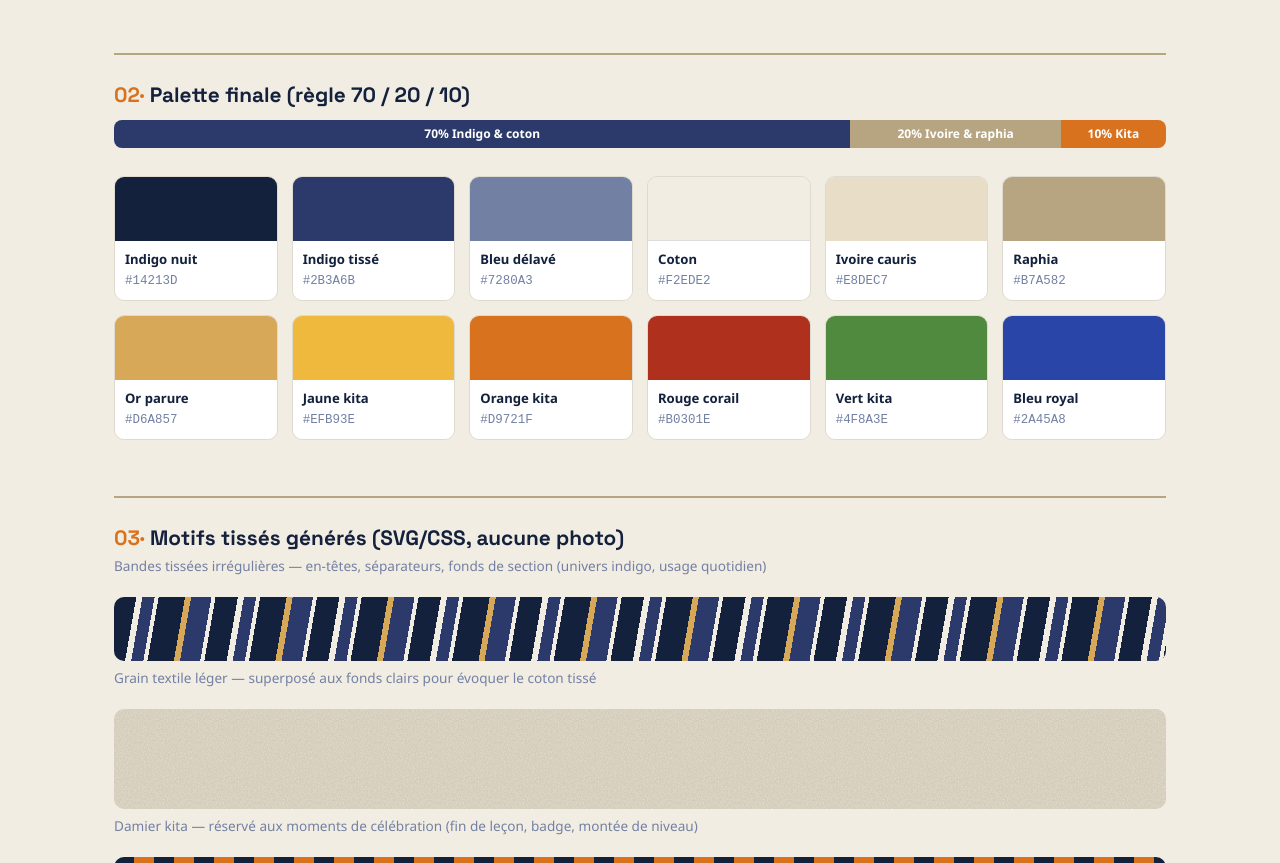
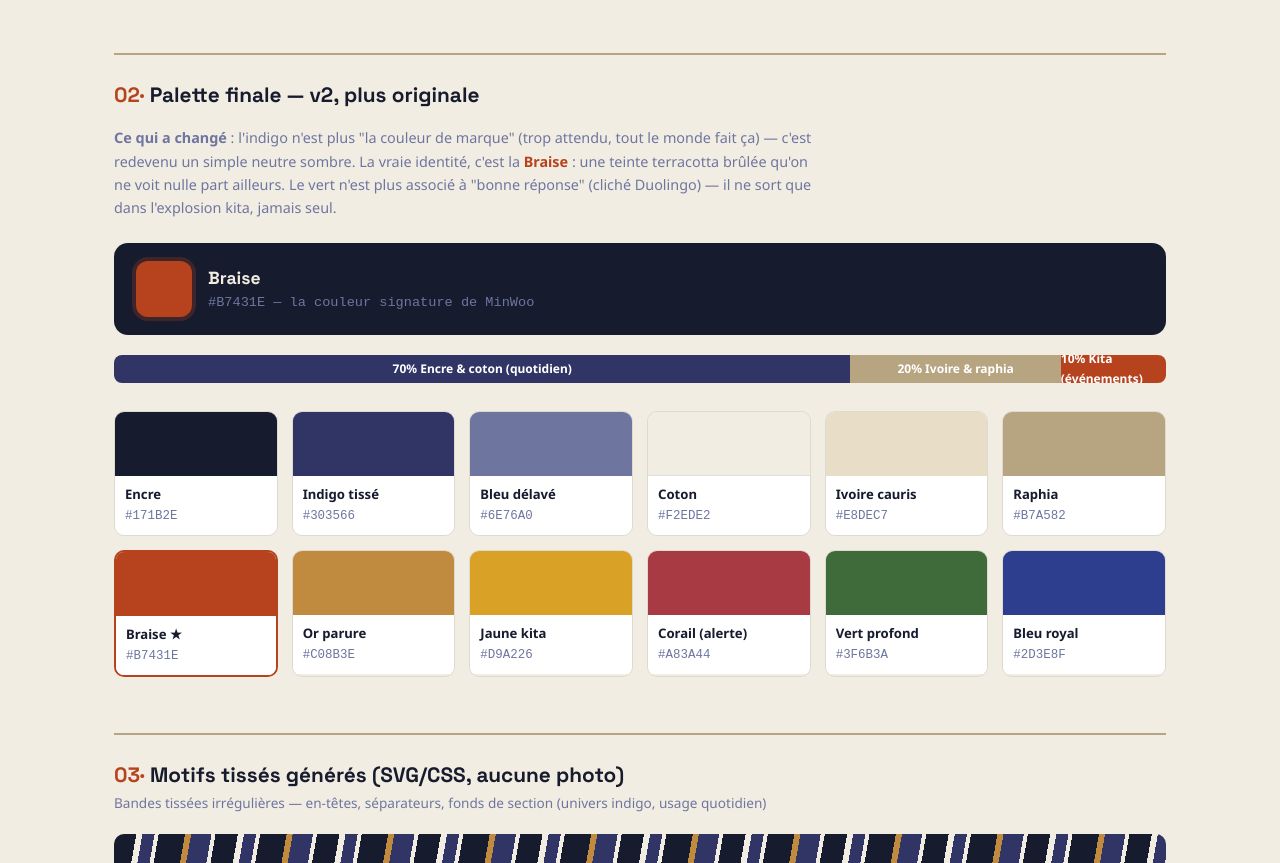
Before and after one commit to VehiZohJunior/MinWoo, a plain HTML site: page references/palette-preview.html in a window 1280 px wide. Shown: the part 778-1641 px from the top of the page. Drawn offline with Linux system fonts and the light colour scheme; a web font is replaced by a local one.

Commit message:
Rework palette v2 for originality: drop generic SaaS color template
Retire indigo-as-primary-blue and orange-as-CTA (too close to the
standard SaaS template), introduce Braise (#B7431E) as MinWoo's
single signature color, and remove the Duolingo-style
green-means-correct convention in favor of the cauris-fill mechanic.

Co-Authored-By: Claude Sonnet 5 <noreply@anthropic.com>

```diff
--- a/references/palette-preview.html
+++ b/references/palette-preview.html
@@ -10,22 +10,22 @@
 <link rel="stylesheet" href="https://api.fontshare.com/v2/css?f[]=clash-display@600,700&display=swap">
 <style>
   :root {
-    --indigo-nuit: #14213D;
-    --indigo-tisse: #2B3A6B;
-    --bleu-delave: #7280A3;
+    --encre: #171B2E;
+    --indigo-tisse: #303566;
+    --bleu-delave: #6E76A0;
     --coton: #F2EDE2;
     --ivoire-cauris: #E8DEC7;
     --raphia: #B7A582;
-    --or-parure: #D6A857;
-    --jaune-kita: #EFB93E;
-    --orange-kita: #D9721F;
-    --rouge-corail: #B0301E;
-    --vert-kita: #4F8A3E;
-    --bleu-royal: #2A45A8;
+    --braise: #B7431E;
+    --or-parure: #C08B3E;
+    --jaune-kita: #D9A226;
+    --vert-profond: #3F6B3A;
+    --corail-alerte: #A83A44;
+    --bleu-royal: #2D3E8F;
   }
   * { box-sizing: border-box; }
   body {
-    margin: 0; background: var(--coton); color: var(--indigo-nuit);
+    margin: 0; background: var(--coton); color: var(--encre);
     font-family: 'Noto Sans', sans-serif; line-height: 1.6; padding-bottom: 80px;
   }
   .wrap { max-width: 1100px; margin: 0 auto; padding: 40px 24px; }
@@ -35,7 +35,7 @@
     font-family: 'Space Grotesk', sans-serif; font-size: 1.3rem;
     margin: 56px 0 8px; padding-top: 24px; border-top: 2px solid var(--raphia);
   }
-  h2 .step { color: var(--orange-kita); }
+  h2 .step { color: var(--braise); }
   .note { color: var(--bleu-delave); font-size: 0.9rem; margin-bottom: 24px; max-width: 700px; }
 
   /* --- Section A: images + chips --- */
@@ -44,28 +44,36 @@
   .ref-card img { width: 100%; height: 140px; object-fit: cover; display: block; }
   .chips { display: flex; flex-wrap: wrap; gap: 4px; padding: 8px; }
   .chip { width: 22px; height: 22px; border-radius: 5px; border: 1px solid rgba(0,0,0,0.15); }
-  .ref-label { font-size: 0.72rem; text-align: center; padding-bottom: 6px; color: var(--indigo-nuit); font-weight: 600; }
+  .ref-label { font-size: 0.72rem; text-align: center; padding-bottom: 6px; color: var(--encre); font-weight: 600; }
 
   /* --- Section B: palette tokens --- */
   .proportion-bar { display: flex; height: 28px; border-radius: 8px; overflow: hidden; margin-bottom: 28px; font-size: 0.75rem; }
   .proportion-bar div { display: flex; align-items: center; justify-content: center; color: white; font-weight: 700; }
   .swatch-grid { display: grid; grid-template-columns: repeat(auto-fill, minmax(150px, 1fr)); gap: 14px; }
   .swatch { border-radius: 10px; overflow: hidden; border: 1px solid rgba(0,0,0,0.08); }
+  .swatch.signature { border: 2px solid var(--braise); }
   .swatch .fill { height: 64px; }
   .swatch .label { background: white; padding: 8px 10px; font-size: 0.78rem; }
   .swatch .label b { display: block; font-size: 0.82rem; }
   .swatch .label span { color: var(--bleu-delave); font-family: monospace; }
+  .signature-block {
+    display: flex; align-items: center; gap: 16px; margin-bottom: 20px;
+    background: var(--encre); border-radius: 14px; padding: 18px 22px;
+  }
+  .signature-swatch { width: 56px; height: 56px; border-radius: 12px; flex-shrink: 0; box-shadow: 0 0 0 4px rgba(183,67,30,0.25); }
+  .signature-name { color: var(--coton); font-family: 'Space Grotesk', sans-serif; font-weight: 700; font-size: 1.1rem; }
+  .signature-hex { color: var(--bleu-delave); font-size: 0.85rem; font-family: monospace; }
 
   /* --- Section C: motifs --- */
   .weave-strip {
     height: 64px; border-radius: 10px; margin-bottom: 14px;
     background: repeating-linear-gradient(
       100deg,
-      var(--indigo-nuit) 0px, var(--indigo-nuit) 22px,
+      var(--encre) 0px, var(--encre) 22px,
       var(--coton) 22px, var(--coton) 28px,
       var(--indigo-tisse) 28px, var(--indigo-tisse) 40px,
       var(--coton) 40px, var(--coton) 44px,
-      var(--indigo-nuit) 44px, var(--indigo-nuit) 70px,
+      var(--encre) 44px, var(--encre) 70px,
       var(--or-parure) 70px, var(--or-parure) 76px,
       var(--indigo-tisse) 76px, var(--indigo-tisse) 96px,
       var(--coton) 96px, var(--coton) 100px
@@ -82,10 +90,10 @@
   }
   .kita-checker {
     height: 100px; border-radius: 10px; margin-bottom: 14px;
-    background-color: var(--indigo-nuit);
+    background-color: var(--encre);
     background-image:
-      linear-gradient(45deg, var(--orange-kita) 25%, transparent 25%, transparent 75%, var(--orange-kita) 75%, var(--orange-kita)),
-      linear-gradient(45deg, var(--orange-kita) 25%, transparent 25%, transparent 75%, var(--orange-kita) 75%, var(--orange-kita));
+      linear-gradient(45deg, var(--braise) 25%, transparent 25%, transparent 75%, var(--braise) 75%, var(--braise)),
+      linear-gradient(45deg, var(--braise) 25%, transparent 25%, transparent 75%, var(--braise) 75%, var(--braise));
     background-position: 0 0, 20px 20px;
     background-size: 40px 40px;
   }
@@ -101,7 +109,7 @@
   /* --- Section D: typography --- */
   .font-card { background: var(--ivoire-cauris); border-radius: 14px; padding: 24px; margin-bottom: 18px; }
   .font-card .sample { font-size: 2.4rem; margin: 6px 0; }
-  .font-card .justif { font-size: 0.88rem; color: var(--indigo-nuit); max-width: 640px; }
+  .font-card .justif { font-size: 0.88rem; color: var(--encre); max-width: 640px; }
   .f-fraunces .sample { font-family: 'Fraunces', serif; font-weight: 600; }
   .f-clash .sample { font-family: 'Clash Display', sans-serif; font-weight: 700; }
   .f-grotesk .sample { font-family: 'Space Grotesk', sans-serif; font-weight: 700; }
@@ -109,7 +117,7 @@
   .diacritics-test .big { font-family: 'Noto Sans', sans-serif; font-size: 1.6rem; margin: 10px 0; }
 
   .validate-box {
-    background: var(--indigo-nuit); color: var(--coton); border-radius: 16px;
+    background: var(--encre); color: var(--coton); border-radius: 16px;
     padding: 28px 30px; margin-top: 50px; text-align: center;
   }
   .validate-box b { color: var(--or-parure); }
@@ -206,25 +214,33 @@
     </div>
   </div>
 
-  <h2><span class="step">02·</span> Palette finale (règle 70 / 20 / 10)</h2>
+  <h2><span class="step">02·</span> Palette finale — v2, plus originale</h2>
+  <p class="note"><b>Ce qui a changé</b> : l'indigo n'est plus "la couleur de marque" (trop attendu, tout le monde fait ça) — c'est redevenu un simple neutre sombre. La vraie identité, c'est la <b style="color:var(--braise)">Braise</b> : une teinte terracotta brûlée qu'on ne voit nulle part ailleurs. Le vert n'est plus associé à "bonne réponse" (cliché Duolingo) — il ne sort que dans l'explosion kita, jamais seul.</p>
+  <div class="signature-block">
+    <div class="signature-swatch" style="background:var(--braise)"></div>
+    <div>
+      <div class="signature-name">Braise</div>
+      <div class="signature-hex">#B7431E — la couleur signature de MinWoo</div>
+    </div>
+  </div>
   <div class="proportion-bar">
-    <div style="width:70%; background:var(--indigo-tisse)">70% Indigo &amp; coton</div>
+    <div style="width:70%; background:var(--indigo-tisse)">70% Encre &amp; coton (quotidien)</div>
     <div style="width:20%; background:var(--raphia)">20% Ivoire &amp; raphia</div>
-    <div style="width:10%; background:var(--orange-kita)">10% Kita</div>
+    <div style="width:10%; background:var(--braise)">10% Kita (événements)</div>
   </div>
   <div class="swatch-grid">
-    <div class="swatch"><div class="fill" style="background:var(--indigo-nuit)"></div><div class="label"><b>Indigo nuit</b><span>#14213D</span></div></div>
-    <div class="swatch"><div class="fill" style="background:var(--indigo-tisse)"></div><div class="label"><b>Indigo tissé</b><span>#2B3A6B</span></div></div>
-    <div class="swatch"><div class="fill" style="background:var(--bleu-delave)"></div><div class="label"><b>Bleu délavé</b><span>#7280A3</span></div></div>
+    <div class="swatch"><div class="fill" style="background:var(--encre)"></div><div class="label"><b>Encre</b><span>#171B2E</span></div></div>
+    <div class="swatch"><div class="fill" style="background:var(--indigo-tisse)"></div><div class="label"><b>Indigo tissé</b><span>#303566</span></div></div>
+    <div class="swatch"><div class="fill" style="background:var(--bleu-delave)"></div><div class="label"><b>Bleu délavé</b><span>#6E76A0</span></div></div>
     <div class="swatch"><div class="fill" style="background:var(--coton); border-bottom:1px solid #ddd"></div><div class="label"><b>Coton</b><span>#F2EDE2</span></div></div>
     <div class="swatch"><div class="fill" style="background:var(--ivoire-cauris)"></div><div class="label"><b>Ivoire cauris</b><span>#E8DEC7</span></div></div>
     <div class="swatch"><div class="fill" style="background:var(--raphia)"></div><div class="label"><b>Raphia</b><span>#B7A582</span></div></div>
-    <div class="swatch"><div class="fill" style="background:var(--or-parure)"></div><div class="label"><b>Or parure</b><span>#D6A857</span></div></div>
-    <div class="swatch"><div class="fill" style="background:var(--jaune-kita)"></div><div class="label"><b>Jaune kita</b><span>#EFB93E</span></div></div>
-    <div class="swatch"><div class="fill" style="background:var(--orange-kita)"></div><div class="label"><b>Orange kita</b><span>#D9721F</span></div></div>
-    <div class="swatch"><div class="fill" style="background:var(--rouge-corail)"></div><div class="label"><b>Rouge corail</b><span>#B0301E</span></div></div>
-    <div class="swatch"><div class="fill" style="background:var(--vert-kita)"></div><div class="label"><b>Vert kita</b><span>#4F8A3E</span></div></div>
-    <div class="swatch"><div class="fill" style="background:var(--bleu-royal)"></div><div class="label"><b>Bleu royal</b><span>#2A45A8</span></div></div>
+    <div class="swatch signature"><div class="fill" style="background:var(--braise)"></div><div class="label"><b>Braise ★</b><span>#B7431E</span></div></div>
+    <div class="swatch"><div class="fill" style="background:var(--or-parure)"></div><div class="label"><b>Or parure</b><span>#C08B3E</span></div></div>
+    <div class="swatch"><div class="fill" style="background:var(--jaune-kita)"></div><div class="label"><b>Jaune kita</b><span>#D9A226</span></div></div>
+    <div class="swatch"><div class="fill" style="background:var(--corail-alerte)"></div><div class="label"><b>Corail (alerte)</b><span>#A83A44</span></div></div>
+    <div class="swatch"><div class="fill" style="background:var(--vert-profond)"></div><div class="label"><b>Vert profond</b><span>#3F6B3A</span></div></div>
+    <div class="swatch"><div class="fill" style="background:var(--bleu-royal)"></div><div class="label"><b>Bleu royal</b><span>#2D3E8F</span></div></div>
   </div>
 
   <h2><span class="step">03·</span> Motifs tissés générés (SVG/CSS, aucune photo)</h2>
```
Also changed, not shown: 1 other file.
